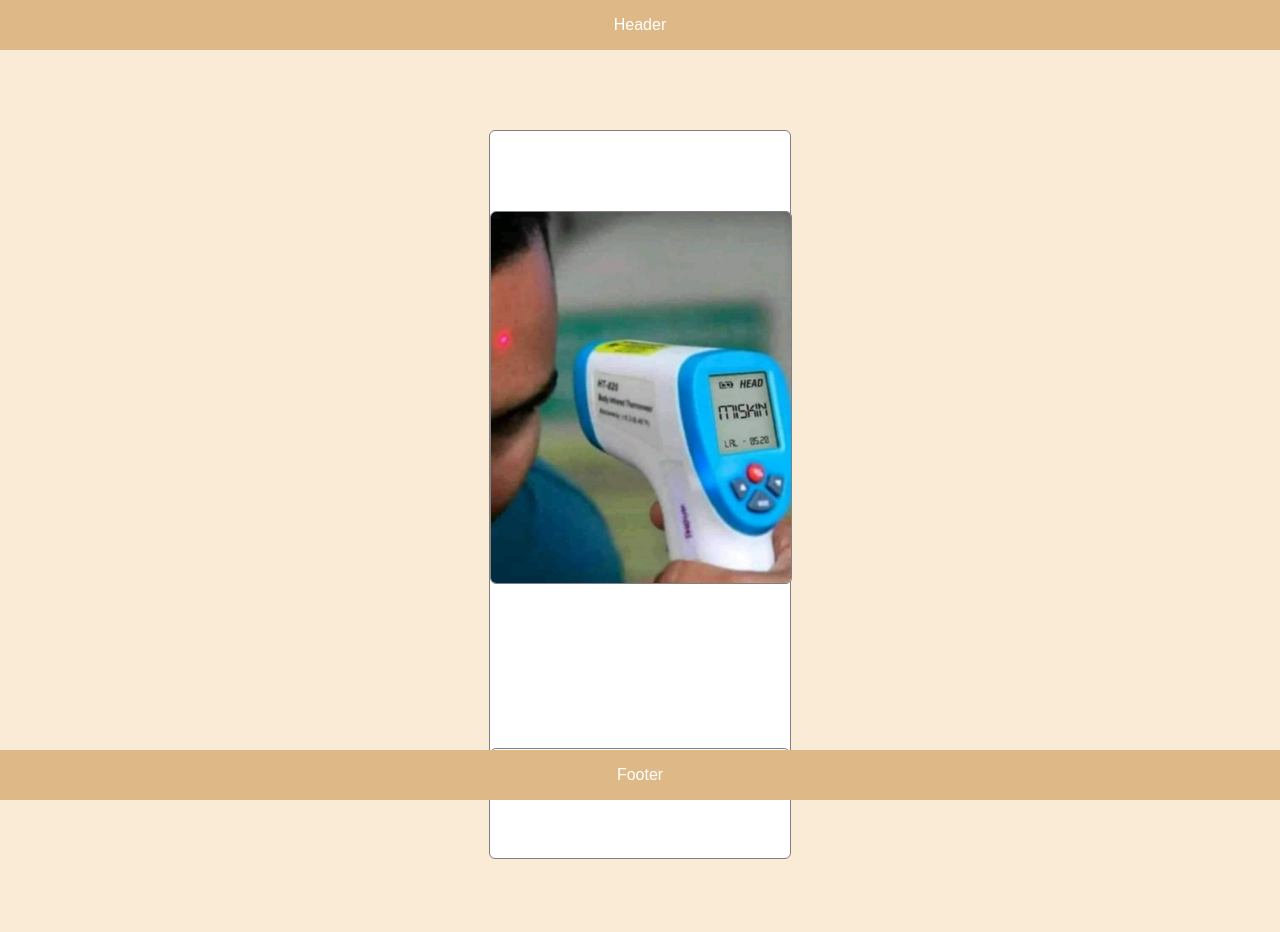
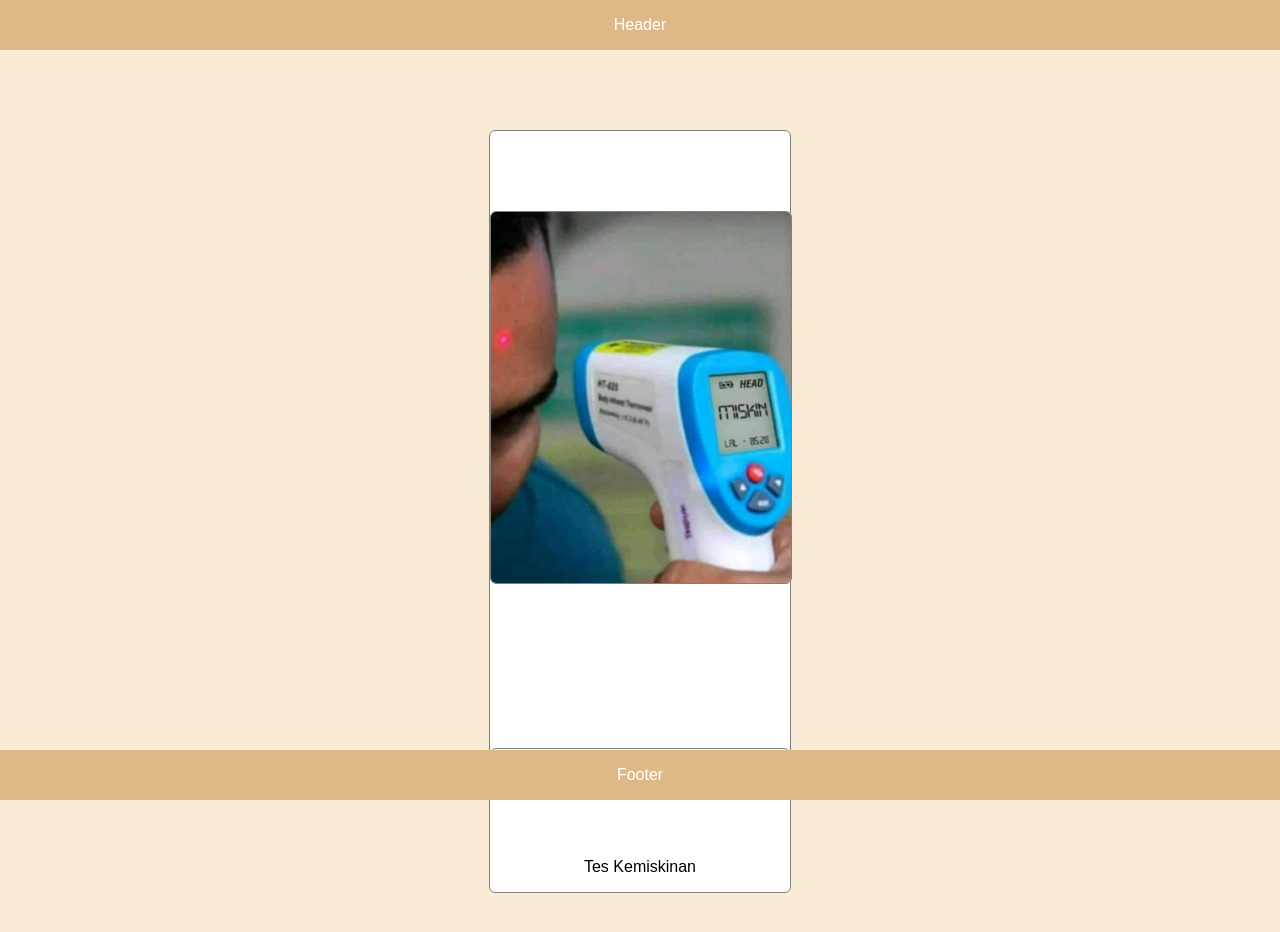
Before and after one commit to bagassatriyotomo/my-repo-from-remote, a plain HTML site: page index.html in a window 1280 px wide. Drawn offline with Linux system fonts and the light colour scheme.

```diff
--- a/index.html
+++ b/index.html
@@ -10,6 +10,7 @@
     <div id="profile-container">
         <img id="profile-container" src="images/gambar.jpg" alt="profile-image" />
         <h2 id="profile-container">Gambar</h2>
+        <p id="profile-job">Tes Kemiskinan</p>
     </div>
     <div id="footer">Footer</div>
 </body>
--- a/style.css
+++ b/style.css
@@ -43,3 +43,7 @@
         text-align: center;
         color: white;
     }
+
+    #profile-job {
+        text-align: center;
+    }
```
